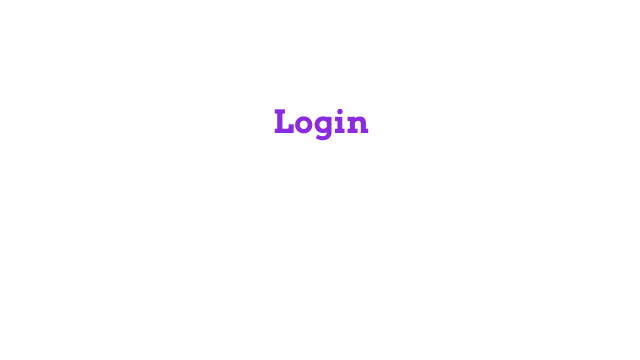
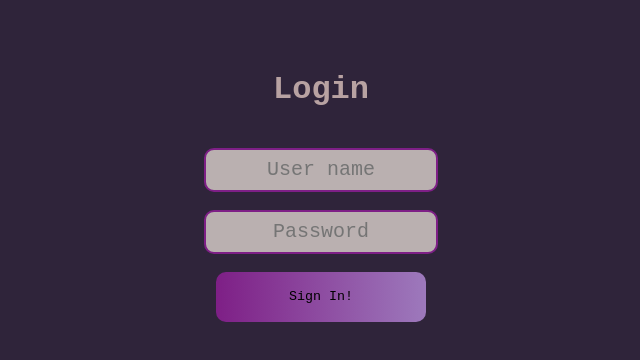
Before and after one commit to TigerNav/LAN-voice-chat-application, a plain HTML site: page GUI/Login.html in a window 1280 px wide. Shown: the whole page, without its empty margins (319-959 px from the left). Drawn offline with Linux system fonts and the light colour scheme.

Commit message:
first commit

```diff
--- a/GUI/Login.css
+++ b/GUI/Login.css
@@ -1,8 +1,60 @@
 @import url("Fonts/fonts.css");
 
+
+*{
+
+    font-family: 'Courier New', Courier, monospace;
+    background-color: #2F243A;
+    text-align: center;
+
+
+}
+
+
 h1 {
-    padding-top: 80px;
-    text-align: center;
-    font-family: "arvobold";
-    color: blueviolet;
+    padding-top: 50px;
+    color: rgb(184, 162, 162);
 }
+
+.textbox {
+    width: 210px;
+    height: 20px;
+    border-radius: 10px;
+    border: 2px solid #7E1F86;
+    background-color: rgb(186, 176, 176);
+    font-size: 20px;
+    color: rgb(30, 28, 28);
+    padding: 10px;
+
+
+}
+
+.logo {
+    width: 100px;
+    cursor: pointer;
+
+}
+
+.row{
+
+
+
+}
+.col-1{
+
+
+
+}
+
+.col-1 h2{
+    font-size: 30px;
+}
+button{
+
+    border-radius: 10px;
+    width: 210px;
+    height: 50px;
+    cursor: pointer;
+    border: 0;
+    background: linear-gradient(to right, #7E1F86, #9D79BC);
+}
--- a/GUI/Login.html
+++ b/GUI/Login.html
@@ -6,9 +6,36 @@
     <meta http-equiv="Content-Security-Policy" content="script-src 'self' 'unsafe-inline';" />
 
     <link rel="stylesheet" href="Login.css">
+
 </head>
+
 <body>
-    <h1>Login</h1>
+
+    <div class="container">
+
+
+
+        <h1>Login</h1>
+
+
+        <div class="row">
+            <div class="col-1">
+                <br>
+                <input type="text" name="User name" placeholder="User name" class="textbox">
+                <br>
+                <br>
+
+                <input type="Password" name="Password" placeholder="Password" class="textbox">
+                <br>
+                <br>
+                <button type="button">Sign In!</button>
+            </div>
+        </div>
+
+    </div>
+
+
+
     <p>
 
     </p>
```
Also changed, not shown: GUI/splash-logo.png (added).
